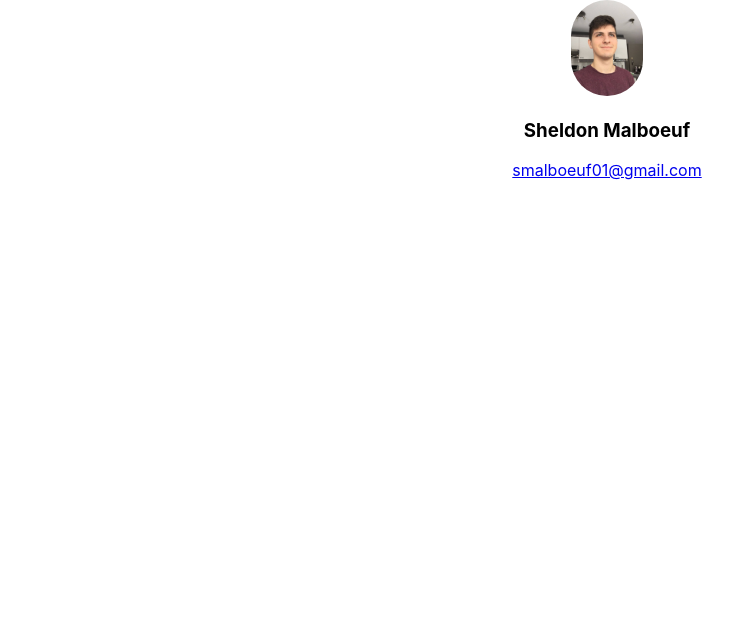
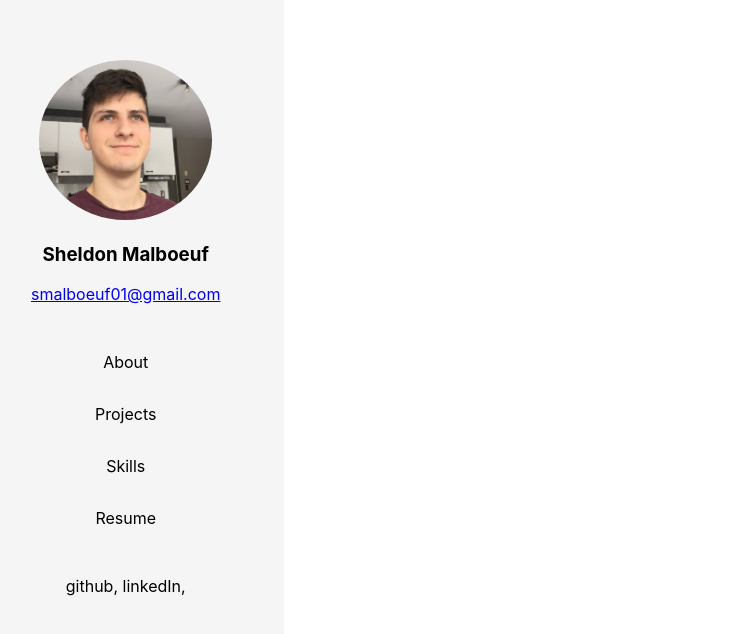
Before and after one commit to smalboeuf/portfolio, a React (Create React App) app: page / in a window 1280 px wide. Shown: the top 634 px of the page, without its empty margins (33-766 px from the left). Built offline with nearby package versions, Linux system fonts and the light colour scheme.

Commit message:
Sidebar structure complete. Added Photo

```diff
--- a/package.json
+++ b/package.json
@@ -6,6 +6,7 @@
     "@testing-library/jest-dom": "^4.2.4",
     "@testing-library/react": "^9.5.0",
     "@testing-library/user-event": "^7.2.1",
+    "font-awesome": "^4.7.0",
     "node-sass": "^4.14.0",
     "react": "^16.13.1",
     "react-dom": "^16.13.1",
--- a/src/components/Sidebar/Sidebar.js
+++ b/src/components/Sidebar/Sidebar.js
@@ -5,12 +5,18 @@ export default function Sidebar(props) {
 
   return (
     <section className="sidebar">
-      <img className="mainPic" src="/images/profilePic.jpg"></img>
+      <img className="mainPic" src="/images/profilePicSquare.jpg"></img>
       <div className="sidebarDescription">
         <h3>Sheldon Malboeuf</h3>
         <p><a href="mailto:smalboeuf01@gmail.com?Subject=Inquiry" target="_top">smalboeuf01@gmail.com</a></p>
       </div>
-      <div className="social"></div>
+      <div className="navbar">
+        <a className="navButtons">About</a>
+        <a className="navButtons">Projects</a>
+        <a className="navButtons">Skills</a>
+        <a className="navButtons">Resume</a>
+      </div>
+      <div className="social">github, linkedIn, </div>
     </section>
   );
 
--- a/src/components/Sidebar/Sidebar.scss
+++ b/src/components/Sidebar/Sidebar.scss
@@ -1,5 +1,33 @@
 .mainPic {
-  height: 6em;
+  height: 10em;
 
-  border-radius: 75px;
+  border-radius: 60%;
 }
+
+.sidebar {
+  background-color: whitesmoke;
+  height: 100%;
+  position: fixed;
+  z-index: 1;
+  top: 0;
+  left: 0;
+  overflow: hidden;
+  padding-top: 60px;
+  padding-left: 4em;
+  padding-right: 4em;
+}
+
+.navbar {
+  display: flex;
+  flex-direction: column;
+  margin-top: 2em;
+  margin-bottom: 2em;
+
+  .navButtons{
+    margin: 1em;
+  }
+}
+
+.social {
+  margin-top: 2em;
+}
```
Also changed, not shown: public/images/profilePicSquare.jpg (added), 1 other file (tests, documents, lock files or other folders).
